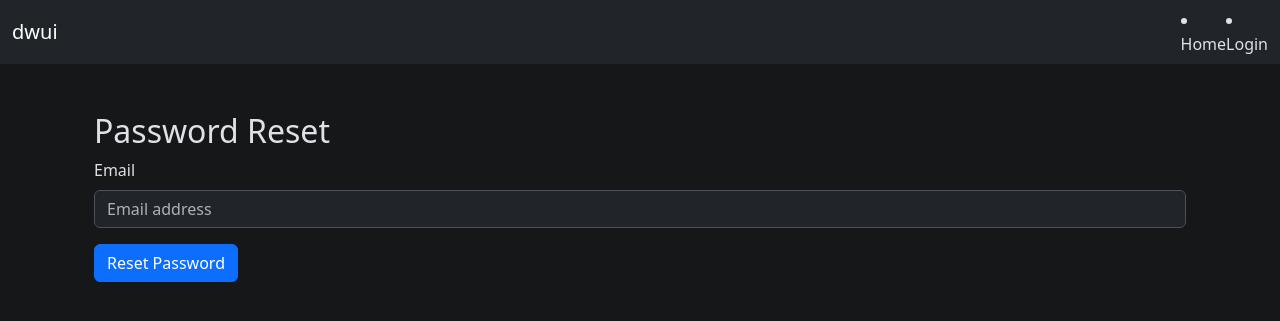
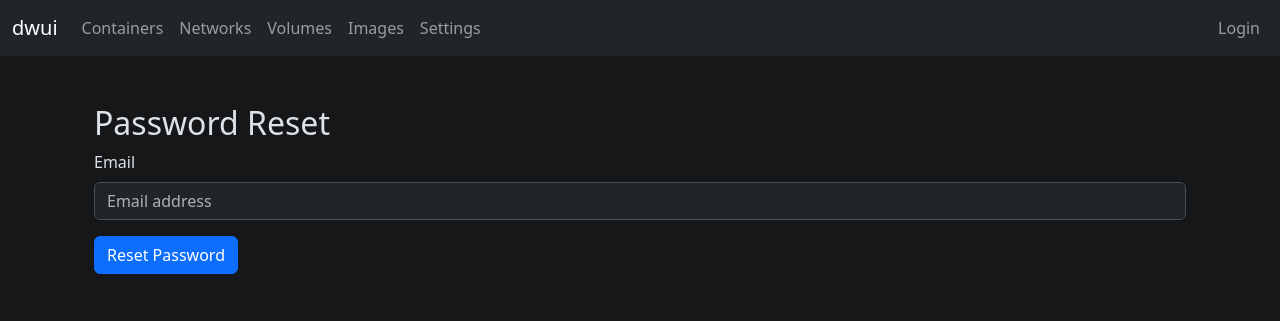
Before and after one commit to TheLovinator1/dwui, a Django app: page /accounts/password/reset/ in a window 1280 px wide. Shown: the top 321 px of the page. Run offline with Django 5.2, Linux system fonts and the light colour scheme; parts of the project's set-up code (start-up, migrations or seed data) failed here and were passed over; some libraries are stand-ins or nearby versions.

Commit message:
Update navbar to include links for Containers, Networks, Volumes, Images, and Settings

```diff
--- a/dwui/templates/base.html
+++ b/dwui/templates/base.html
@@ -29,10 +29,24 @@
                 <span class="navbar-toggler-icon"></span>
             </button>
             <div class="collapse navbar-collapse" id="navbarNav">
-                <ul class="navbar-nav me-auto"></ul>
+                <ul class="navbar-nav me-auto">
                     <li class="nav-item">
-                    <a class="nav-link active" aria-current="page" href="{% url 'index' %}">Home</a>
+                        <a class="nav-link" href="#">Containers</a>
                     </li>
+                    <li class="nav-item">
+                        <a class="nav-link" href="#">Networks</a>
+                    </li>
+                    <li class="nav-item">
+                        <a class="nav-link" href="#">Volumes</a>
+                    </li>
+                    <li class="nav-item">
+                        <a class="nav-link" href="#">Images</a>
+                    </li>
+                    <li class="nav-item">
+                        <a class="nav-link" href="#">Settings</a>
+                    </li>
+                </ul>
+                <ul class="navbar-nav">
                     {% if user.is_authenticated %}
                     <li class="nav-item">
                         <a class="nav-link" href="#">{{ user.username }}</a>
@@ -45,6 +59,7 @@
                         <a class="nav-link" href="{% url 'account_login' %}">Login</a>
                     </li>
                     {% endif %}
+                </ul>
             </div>
         </div>
     </nav>
```
Lines whose indentation alone changed are shown as unchanged.
